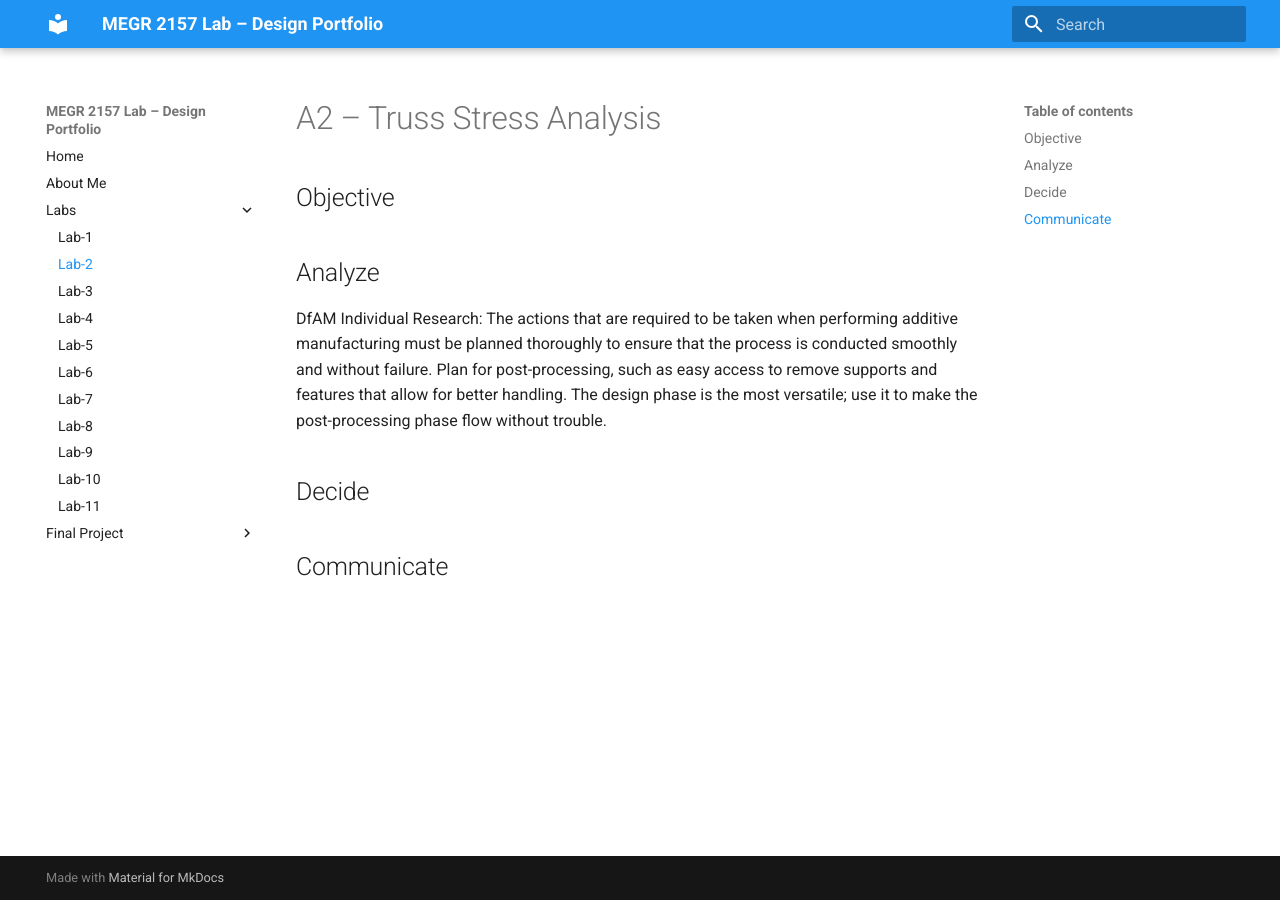
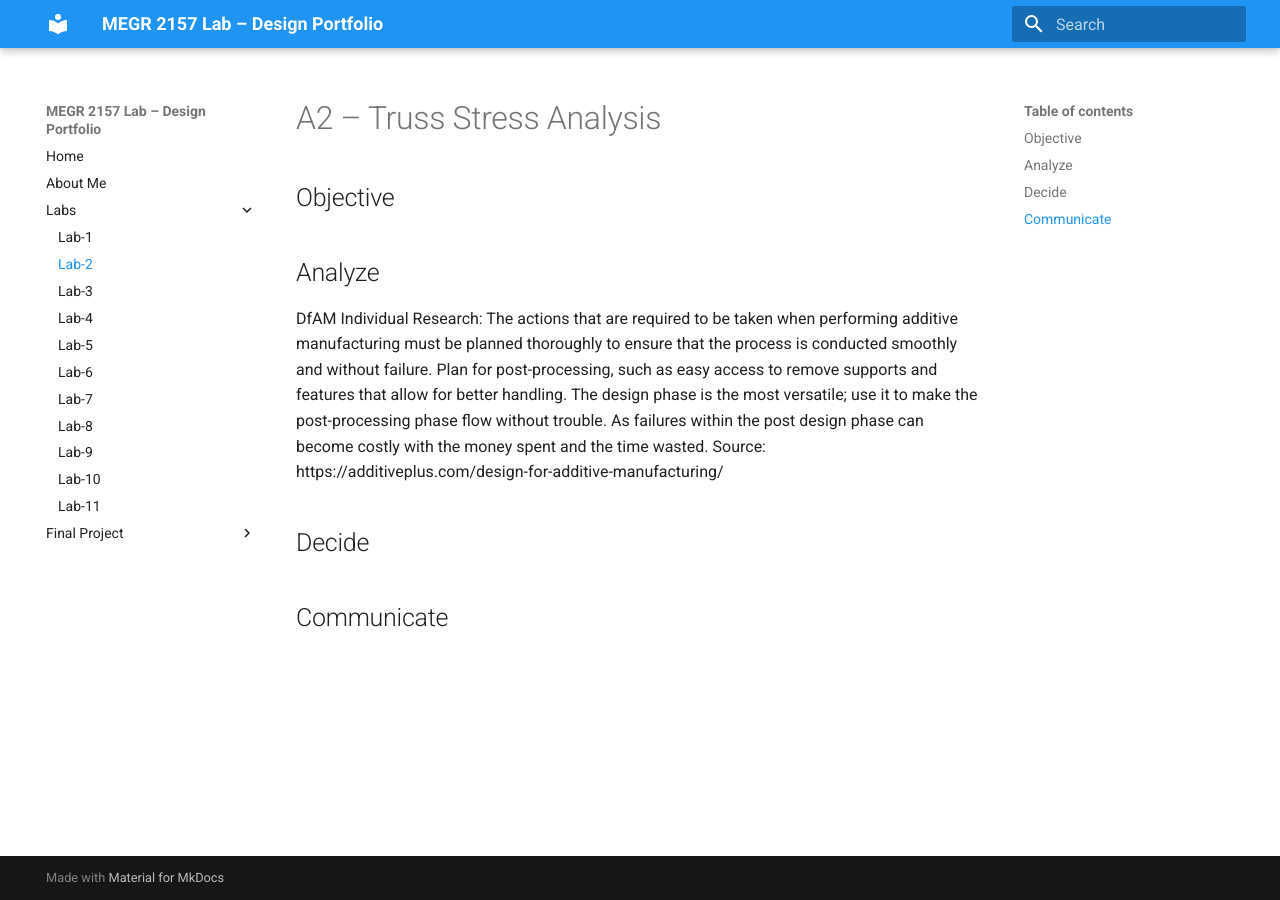
Before and after one commit to EthanMinton/Ethan-Minton-SophDesignLab-Portfolio, an MkDocs documentation site: the page built from docs/Labs/L02/index.md, in a window 1280 px wide. Built offline with MkDocs 1.6.1 and Material for MkDocs 9.7.7, drawn with Linux system fonts in a browser that asks for light colours.

Commit message:
Update index.md
Dfam RE Update

```diff
--- a/docs/Labs/L02/index.md
+++ b/docs/Labs/L02/index.md
@@ -5,7 +5,8 @@
 
 ## Analyze
 
-DfAM Individual Research: The actions that are required to be taken when performing additive manufacturing must be planned thoroughly to ensure that the process is conducted smoothly and without failure. Plan for post-processing, such as easy access to remove supports and features that allow for better handling. The design phase is the most versatile; use it to make the post-processing phase flow without trouble.
+DfAM Individual Research: The actions that are required to be taken when performing additive manufacturing must be planned thoroughly to ensure that the process is conducted smoothly and without failure. Plan for post-processing, such as easy access to remove supports and features that allow for better handling. The design phase is the most versatile; use it to make the post-processing phase flow without trouble. As failures within the post design phase can become costly with the money spent and the time wasted.
+Source: https://additiveplus.com/design-for-additive-manufacturing/
 
 ## Decide
 
```
